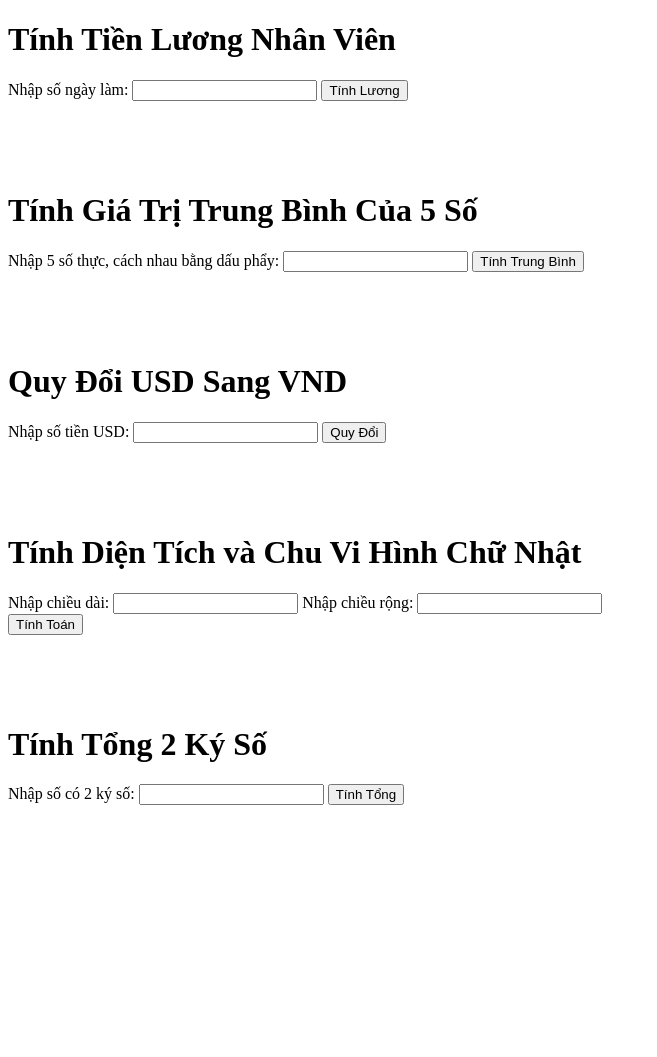
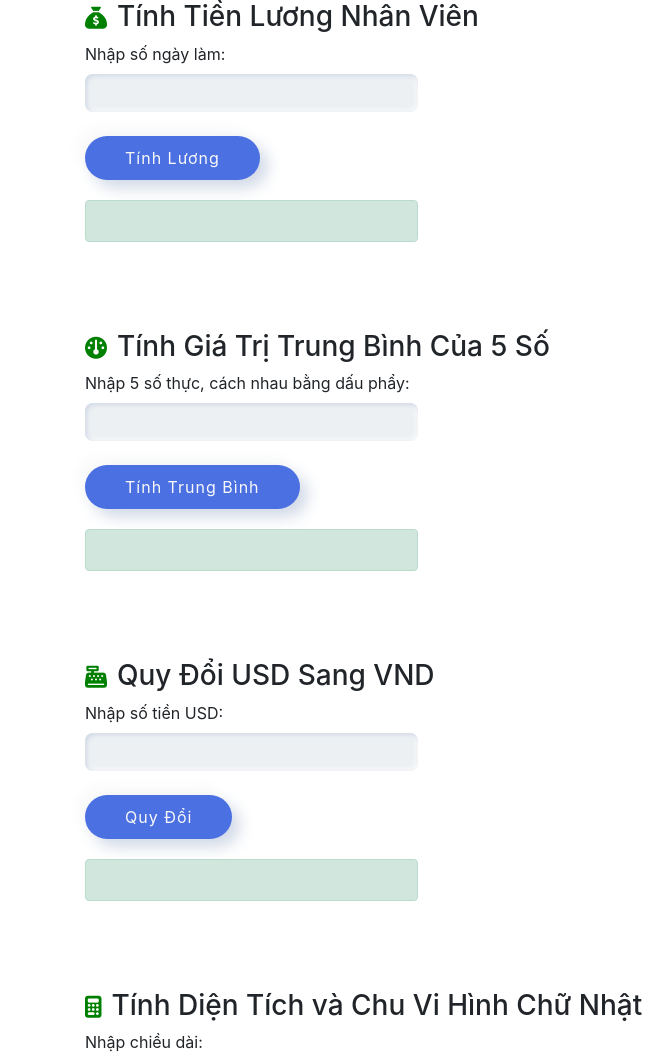
Before and after one commit to petertran410/BC54_Tran_Ngoc_Nhan_BT_JS_Buoi_2_3, a plain HTML site: page index.html in a window 1280 px wide. Shown: the top 1057 px of the page, without its empty margins (0-657 px from the left). Before the commit the page ends 821 px from the top, so only its background shows below. Drawn offline with nearby package versions, Linux system fonts and the light colour scheme.

Commit message:
BC54-TranNgocNhan-[BÀI_TẬP] BÀI TẬP JS BUỔI 2 - 3

```diff
--- a/index.html
+++ b/index.html
@@ -1,62 +1,116 @@
-<!DOCTYPE html>
+<!doctype html>
 <html lang="en">
 
 <head>
-  <meta charset="UTF-8">
-  <meta name="viewport" content="width=device-width, initial-scale=1.0">
   <title>BC54_TranNgocNhan</title>
+  <!-- Required meta tags -->
+  <meta charset="utf-8">
+  <meta name="viewport" content="width=device-width, initial-scale=1, shrink-to-fit=no">
+
+  <!-- FONTAWSOME -->
+  <link rel="stylesheet" href="https://cdnjs.cloudflare.com/ajax/libs/font-awesome/6.4.2/css/all.min.css" integrity="sha512-z3gLpd7yknf1YoNbCzqRKc4qyor8gaKU1qmn+CShxbuBusANI9QpRohGBreCFkKxLhei6S9CQXFEbbKuqLg0DA==" crossorigin="anonymous" referrerpolicy="no-referrer" />
+
+  <!-- Bootstrap CSS -->
+  <link rel="stylesheet" href="https://stackpath.bootstrapcdn.com/bootstrap/4.3.1/css/bootstrap.min.css"
+    integrity="sha384-ggOyR0iXCbMQv3Xipma34MD+dH/1fQ784/j6cY/iJTQUOhcWr7x9JvoRxT2MZw1T" crossorigin="anonymous">
+
+  <!-- CSS -->
+  <link rel="stylesheet" href="style.css">
 </head>
 
 <body>
+  <div class="container">
     <!-- Tính Tiền Lương Nhân Viên -->
-  <h1>Tính Tiền Lương Nhân Viên</h1>
+    <div class = "hw-header">
+      <i class="fa-solid fa-sack-dollar"></i>
+      <h3>Tính Tiền Lương Nhân Viên</h3>
+    </div>
     <label for="soNgayLam">Nhập số ngày làm:</label>
-  <input type="number" id="soNgayLam" min="0">
-  <button onclick="tinhLuong()">Tính Lương</button>
-  <p id="ketQuaLuong"></p>
+    <input type="number" class="form-control form__input" id="soNgayLam" min="0">
+    <br>
+    <button type = "button" class = "btn btn-primary" onclick="tinhLuong()">Tính Lương</button>
+    <p class = "alert alert-success">
+      <span id="ketQuaLuong"></span>
+    </p>
 
     <br><br><br>
 
     <!-- Tính Giá Trị Trung Bình Của 5 Số -->
-  <h1>Tính Giá Trị Trung Bình Của 5 Số</h1>
+    <div class = "hw-header">
+      <i class="fa-solid fa-gauge"></i>
+      <h3>Tính Giá Trị Trung Bình Của 5 Số</h3>
+    </div>
     <label for="numbers">Nhập 5 số thực, cách nhau bằng dấu phẩy:</label>
-  <input type="text" id="numbers">
-  <button onclick="tinhTrungBinh()">Tính Trung Bình</button>
-  <p id="ketQuaTB"></p>
+    <input type="text" class="form-control form__input" id="numbers">
+    <br>
+    <button type = "button" class = "btn btn-primary" onclick="tinhTrungBinh()">Tính Trung Bình</button>
+    <p class = "alert alert-success">
+      <span id="ketQuaTB"></span>
+    </p>
 
     <br><br><br>
 
     <!-- Quy Đổi USD Sang VND -->
-  <h1>Quy Đổi USD Sang VND</h1>
+    <div class = "hw-header">
+      <i class="fa-solid fa-cash-register"></i>
+      <h3>Quy Đổi USD Sang VND</h3>
+    </div>
     <label for="usd">Nhập số tiền USD:</label>
-  <input type="number" id="usd" min="0">
-  <button onclick="quyDoi()">Quy Đổi</button>
-  <p id="ketQuaVND"></p>
+    <input type="number" class="form-control form__input" id="usd" min="0">
+    <br>
+    <button type = "button" class = "btn btn-primary" onclick="quyDoi()">Quy Đổi</button>
+    <p class = "alert alert-success">
+      <span id="ketQuaVND"></span>
+    </p>
 
     <br><br><br>
 
     <!-- Tính diện tích, chu vi hình chữ nhật -->
-  <h1>Tính Diện Tích và Chu Vi Hình Chữ Nhật</h1>
+    <div class = "hw-header">
+      <i class="fa-solid fa-calculator"></i>
+      <h3>Tính Diện Tích và Chu Vi Hình Chữ Nhật</h3>
+    </div>
     <label for="chieuDai">Nhập chiều dài:</label>
-  <input type="number" id="chieuDai" min="0">
+    <input type="number" class="form-control form__input" id="chieuDai" min="0">
     <label for="chieuRong">Nhập chiều rộng:</label>
-  <input type="number" id="chieuRong" min="0">
+    <input type="number" class="form-control form__input" id="chieuRong" min="0">
     <br>
-  <button onclick="tinhToan()">Tính Toán</button>
-  <p id="dienTich"></p>
-  <p id="chuVi"></p>
+    <button type = "button" class = "btn btn-primary" onclick="tinhToan()">Tính Toán</button>
+    <p class = "alert alert-success">
+      <span id="dienTich"></span>
+    </p>
+    <p class = "alert alert-success">
+      <span id="chuVi"></span>
+    </p>
 
     <br><br><br>
 
     <!-- Tính tổng 2 ký số -->
-  <h1>Tính Tổng 2 Ký Số</h1>
+    <div class = "hw-header">
+      <i class="fa-solid fa-calculator"></i>
+      <h3>Tính Tổng 2 Ký Số</h3>
+    </div>
     <label for="soNhap">Nhập số có 2 ký số:</label>
-  <input type="text" id="soNhap">
-  <button onclick="tinhTong()">Tính Tổng</button>
-  <p id="ketQua2KySo"></p>
-
+    <input type="text" class="form-control form__input" id="soNhap">
+    <br>
+    <button type = "button" class = "btn btn-primary" onclick="tinhTong()">Tính Tổng</button>
+    <p class = "alert alert-success">
+      <span id="ketQua2KySo"></span>
+    </p>
+  </div>
 
   <script src="index.js"></script>
+  <!-- Optional JavaScript -->
+  <!-- jQuery first, then Popper.js, then Bootstrap JS -->
+  <script src="https://code.jquery.com/jquery-3.3.1.slim.min.js"
+    integrity="sha384-q8i/X+965DzO0rT7abK41JStQIAqVgRVzpbzo5smXKp4YfRvH+8abtTE1Pi6jizo"
+    crossorigin="anonymous"></script>
+  <script src="https://cdnjs.cloudflare.com/ajax/libs/popper.js/1.14.7/umd/popper.min.js"
+    integrity="sha384-UO2eT0CpHqdSJQ6hJty5KVphtPhzWj9WO1clHTMGa3JDZwrnQq4sF86dIHNDz0W1"
+    crossorigin="anonymous"></script>
+  <script src="https://stackpath.bootstrapcdn.com/bootstrap/4.3.1/js/bootstrap.min.js"
+    integrity="sha384-JjSmVgyd0p3pXB1rRibZUAYoIIy6OrQ6VrjIEaFf/nJGzIxFDsf4x0xIM+B07jRM"
+    crossorigin="anonymous"></script>
 </body>
 
 </html>
--- /dev/null
+++ b/style.css
@@ -0,0 +1,50 @@
+.container .hw-header {
+  display: flex;
+  align-items: center;
+}
+
+.container i {
+  font-size: 22px;
+  padding-bottom: 5px;
+  margin-right: 10px;
+  color: green;
+}
+
+.container .form__input {
+  letter-spacing: .15px;
+  border: none;
+  outline: 0;
+  padding: .5rem 1rem;
+  background-color: #ecf0f3;
+  transition: .25s ease;
+  border-radius: 8px;
+  box-shadow: inset 2px 2px 4px #d1d9e6, inset -2px -2px 4px #f9f9f9;
+  width: 30%;
+}
+
+.container .btn-primary {
+  border-radius: 25px;
+  letter-spacing: 1px;
+  background-color: #4b70e2;
+  color: #f9f9f9;
+  box-shadow: 8px 8px 16px #d1d9e6, -8px -8px 16px #f9f9f9;
+  border: none;
+  outline: 0;
+  padding: 10px 40px;
+}
+
+.container .alert {
+  position: relative;
+  padding: 20px 20px;
+  margin-bottom: 1rem;
+  border: 1px solid transparent;
+  border-radius: .25rem;
+  width: 30%;
+}
+
+.container .alert-success {
+  margin-top: 20px;
+  color: #0f5132;
+  background-color: #d1e7dd;
+  border-color: #badbcc;
+}
```
Lines whose indentation alone changed are shown as unchanged.
